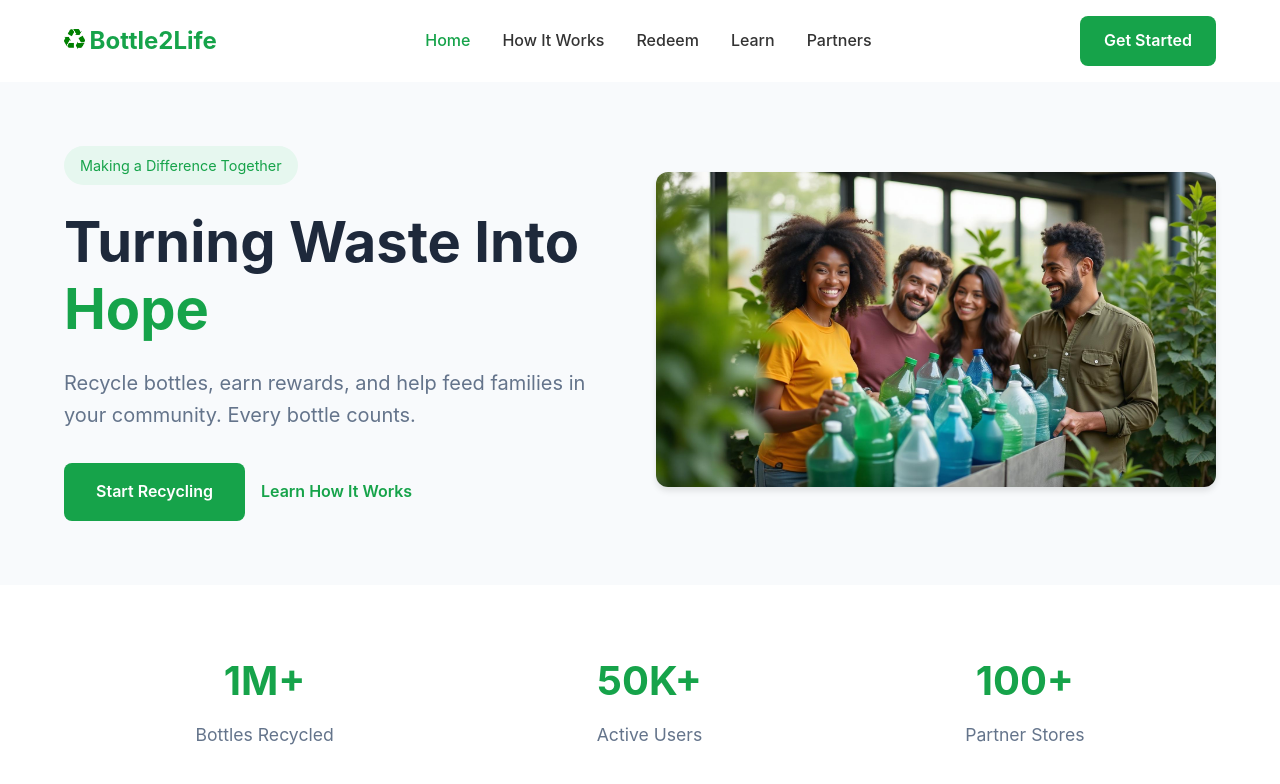
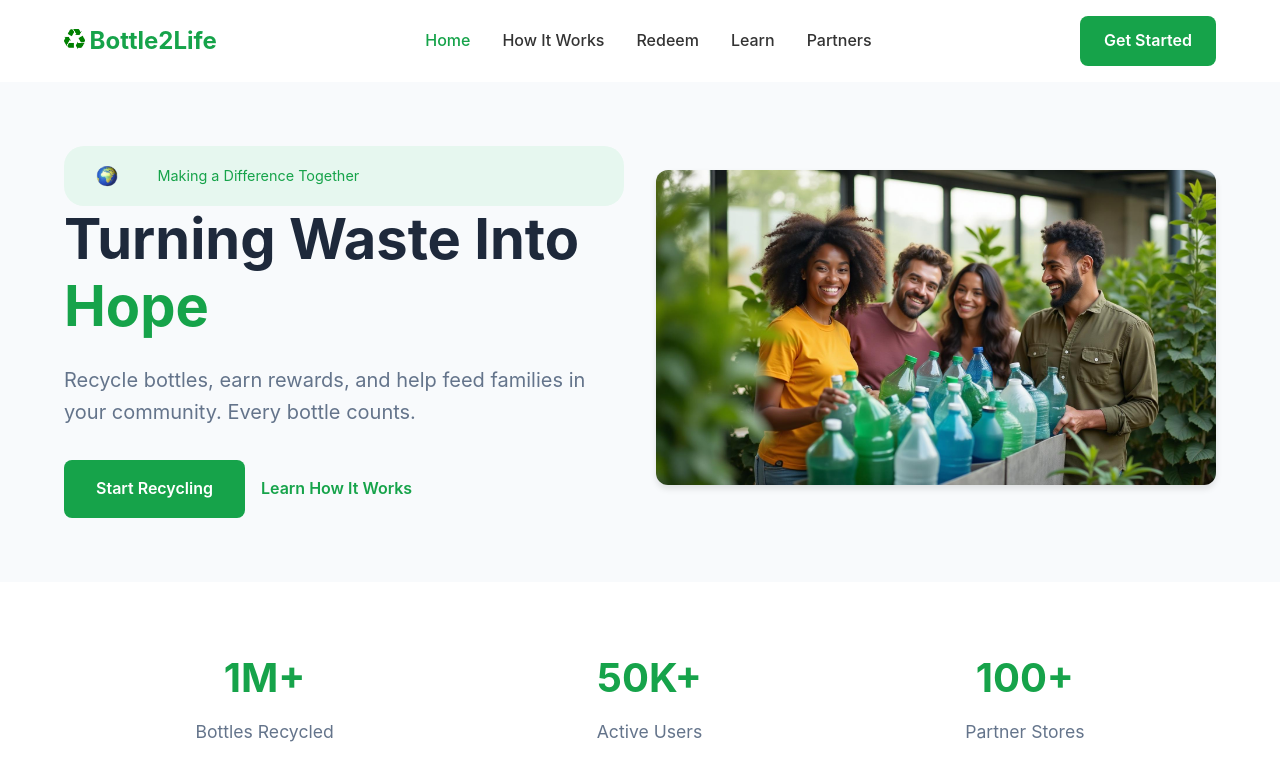
Before and after one commit to ywkbqwitguvb/Bottle_2_Life, a plain HTML site: page index.html in a window 1280 px wide. Drawn offline with Linux system fonts and the light colour scheme.

Commit message:
thirld commit

```diff
--- a/index.html
+++ b/index.html
@@ -33,7 +33,10 @@
         <div class="hero-container">
             <section class="hero">
                 <div class="hero-content">
-                    <div class="tag">Making a Difference Together</div>
+                    <div class="tag">
+                        <img src="images/world.png" alt="Bottle2Life Logo">
+                        Making a Difference Together
+                    </div>
                     <h1>Turning Waste Into <span class="highlight">Hope</span></h1>
                     <p>Recycle bottles, earn rewards, and help feed families in your community. Every bottle counts.</p>
                     <div class="cta-buttons">
@@ -42,9 +45,7 @@
                     </div>
                 </div>
                 <div class="hero-image">
-            <img src="images/hero-image.jpg" alt="People recycling bottles together">
-        </div>
-    </main>
+                    <img src="images/hero-image.jpg" alt="People recycling bottles together">
                 </div>
             </section>
 
@@ -63,6 +64,7 @@
                 </div>
             </section>
         </div>
+    </main>
 
 
 
--- a/styles.css
+++ b/styles.css
@@ -24,6 +24,7 @@ body {
 .logo img {
     height: 20px;
 }
+
 
 .logo-text {
     font-size: 1.5rem;
@@ -75,13 +76,17 @@ body {
 }
 
 .tag {
-    display: inline-block;
+    display: flex;
+    align-items: center;
     background-color: #e6f7ef;
     color: #16a34a;
-    padding: 0.5rem 1rem;
     border-radius: 20px;
     font-size: 0.9rem;
-    margin-bottom: 1.5rem;
+}
+
+.tag img{
+    height: 60px;
+    margin-right: 8px;
 }
 
 .hero h1 {
```
Also changed, not shown: images/world.png (added), 1 other file.
